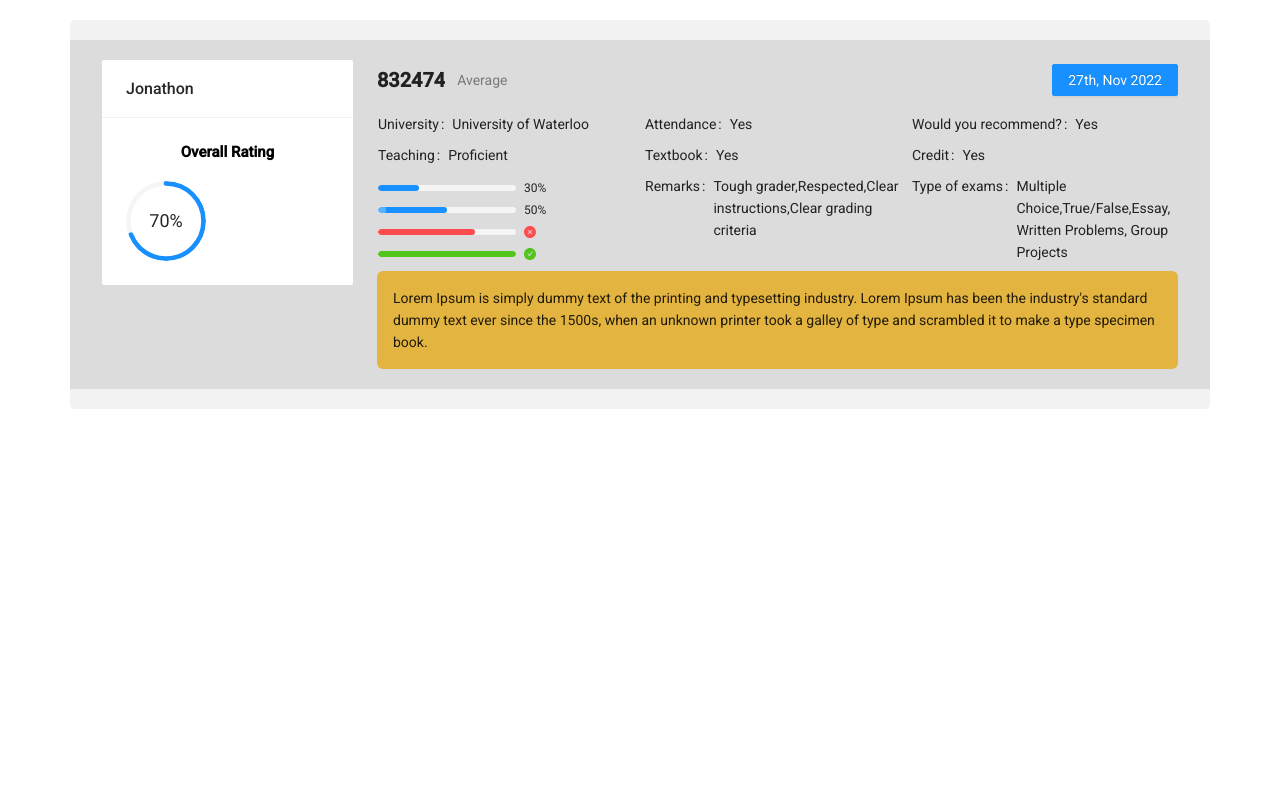
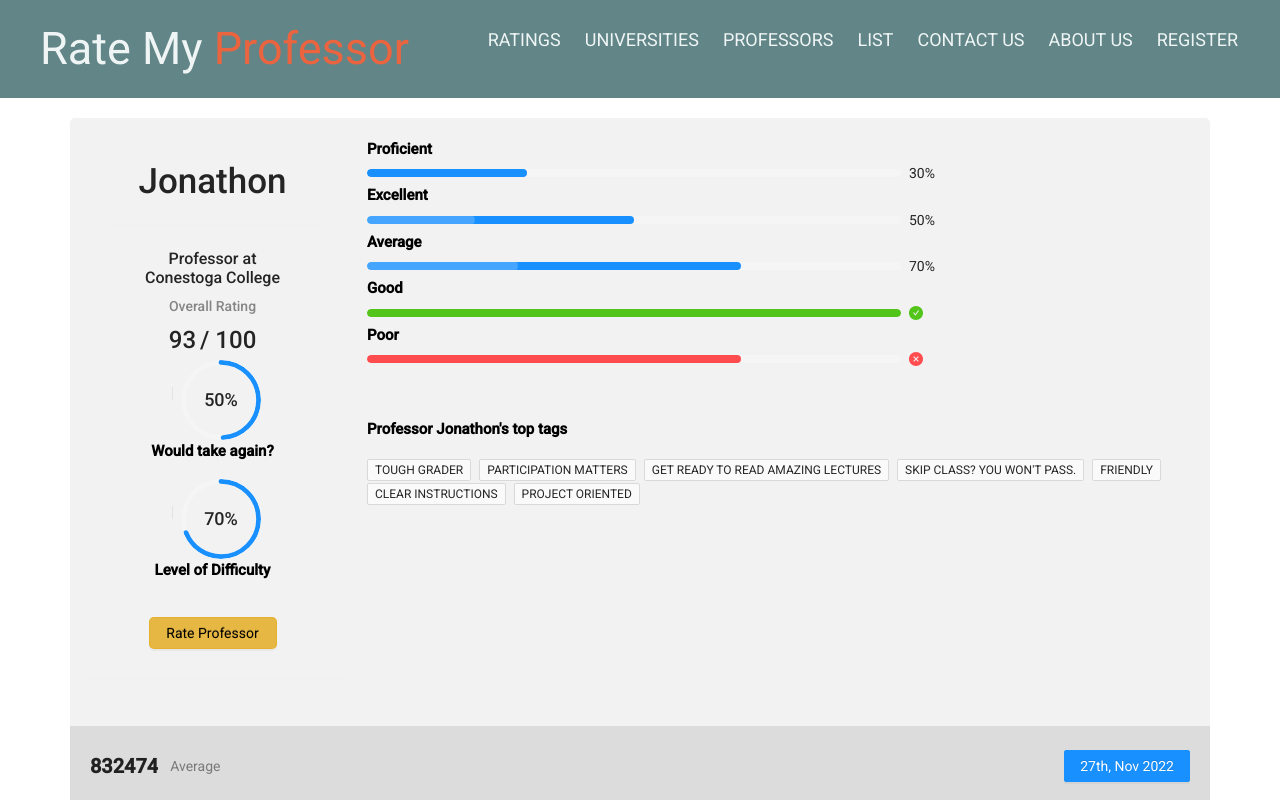
Before and after one commit to meeet-panchal/rate-my-professor, a React (Create React App) app: page /professors in a window 1280 px wide. Shown: the top 800 px of the page. Built offline with nearby package versions, Linux system fonts and the light colour scheme.

Commit message:
added the professor info component

```diff
--- a/src/App.js
+++ b/src/App.js
@@ -8,6 +8,7 @@ import ContactUs from "./components/Contact/contact";
 import Professor from "./components/ProfessorDetails/ProfessorDetails";
 import { Routes, Route } from "react-router-dom";
 import Donation from "./components/Donation";
+import ProfessorList from "./components/ProfessorList/ProfessorList";
 
 function App() {
   return (
@@ -20,6 +21,7 @@ function App() {
       <Route path="/contact" element={<ContactUs />} />
       <Route path="/professors" element={<Professor />} />
       <Route path="/donation" element={<Donation />} />
+      <Route path="/professorlist" element={<ProfessorList />} />
 
       {/* <Route path="/*" element={<NotFound />} /> */}
     </Routes>
--- a/src/components/MainHeader.js
+++ b/src/components/MainHeader.js
@@ -4,7 +4,6 @@ const MainHeader = () => {
   return (
     <header>
       <div className="navigation" id="navigation">
-
         <ul>
           <li>
             <Link to="/ratings">RATINGS</Link>
@@ -14,6 +13,9 @@ const MainHeader = () => {
           </li>
           <li>
             <Link to="/professors">PROFESSORS</Link>
+          </li>
+          <li>
+            <Link to="/professorlist">LIST</Link>
           </li>
           <li>
             <Link to="/contact">CONTACT US</Link>
--- /dev/null
+++ b/src/components/ProfessorDetails/ProfessorDetails.css
@@ -0,0 +1,3 @@
+.ant-card-head {
+  font-size: 35px !important;
+}
--- a/src/components/ProfessorDetails/ProfessorDetails.js
+++ b/src/components/ProfessorDetails/ProfessorDetails.js
@@ -6,22 +6,101 @@ import React from "react";
 import { Progress } from "antd";
 import { Button, Descriptions, PageHeader, Statistic, Tag } from "antd";
 import DescriptionsItem from "antd/lib/descriptions/Item";
+import MainHeader from "../MainHeader";
+import { Divider } from "antd";
+import "./ProfessorDetails.css";
 
 const Professor = () => (
-  <Container>
-    <Row
-      className="site-card-border-less-wrapper"
-      style={{ backgroundColor: "#dcdcdc", padding: "20px" }}
-    >
-      <Col xs={12} md={3}>
-        {" "}
-        <Card title="Jonathon" bordered={false}>
-          <p>Overall Rating</p>
-          <Progress type="circle" percent={70} width={80} />
-        </Card>
-      </Col>
+  <>
+    <nav>
+      <div className="logo">
+        <a href="index.html">
+          <span id="part1">Rate My</span>
+          <span id="part2"> Professor</span>
+        </a>
+      </div>
+      <MainHeader></MainHeader>
+      {/* <i className="fa fa-bars" onClick="showmenu()"></i> */}
+    </nav>
 
-      <Col xs={12} md={9}>
+    <Container>
+      <Row className="text-center">
+        <Col xs={12} md={3}>
+          {" "}
+          <Card
+            className="ant-card-head py-0"
+            title="Jonathon"
+            bordered={false}
+          >
+            <h6>Professor at Conestoga College</h6>
+            <Statistic title="Overall Rating" value={93} suffix="/ 100" />
+
+            <Row>
+              <Col>
+                <Divider type="vertical" />
+                <Progress type="circle" percent={50} width={80} />{" "}
+                <p>Would take again?</p>
+              </Col>
+              <Col>
+                <Divider type="vertical" />
+                <Progress type="circle" percent={70} width={80} />{" "}
+                <p>Level of Difficulty</p>
+              </Col>
+            </Row>
+
+            <Button
+              type="primary"
+              htmlType="submit"
+              style={{
+                width: "10vw",
+                backgroundColor: "rgba(228, 175, 43, 0.88)",
+                border: "1px solid rgba(228, 175, 43, 0.88)",
+                color: "black",
+                borderRadius: "5px",
+              }}
+            >
+              Rate Professor
+            </Button>
+          </Card>
+        </Col>
+        <Col xs={12} md={9}>
+          <DescriptionsItem>
+            {" "}
+            <div
+              style={{
+                width: 570,
+              }}
+            >
+              <p className="m-0 text-start">Proficient</p>{" "}
+              <Progress percent={30} />
+              <p className="m-0 text-start">Excellent</p>
+              <Progress percent={50} status="active" />
+              <p className="m-0 text-start">Average</p>
+              <Progress percent={70} status="active" />
+              <p className="m-0 text-start">Good</p>
+              <Progress percent={100} />
+              <p className="m-0 text-start">Poor</p>
+              <Progress percent={70} status="exception" />
+            </div>
+          </DescriptionsItem>
+
+          <div className="text-start mt-5">
+            <p className="text-start">Professor Jonathon's top tags</p>
+            <Tag color="default"> TOUGH GRADER</Tag>
+            <Tag color="default">PARTICIPATION MATTERS</Tag>
+            <Tag color="default"> GET READY TO READ AMAZING LECTURES</Tag>
+            <Tag color="default"> SKIP CLASS? YOU WON'T PASS.</Tag>
+            <Tag color="default">FRIENDLY</Tag>
+            <Tag color="default">CLEAR INSTRUCTIONS</Tag>
+            <Tag color="default">PROJECT ORIENTED</Tag>
+          </div>
+        </Col>
+      </Row>
+
+      <Row
+        className="site-card-border-less-wrapper mt-5"
+        style={{ backgroundColor: "#dcdcdc", padding: "20px" }}
+      >
         <PageHeader
           className="site-page-header p-0"
           title="832474"
@@ -32,7 +111,7 @@ const Professor = () => (
             </Button>,
           ]}
         >
-          <Descriptions size="small" column={3}>
+          <Descriptions size="small">
             <Descriptions.Item label="University">
               University of Waterloo
             </Descriptions.Item>
@@ -45,19 +124,7 @@ const Professor = () => (
             <Descriptions.Item label="Teaching">Proficient</Descriptions.Item>
             <Descriptions.Item label="Textbook">Yes</Descriptions.Item>
             <Descriptions.Item label="Credit">Yes</Descriptions.Item>
-            <DescriptionsItem>
-              {" "}
-              <div
-                style={{
-                  width: 170,
-                }}
-              >
-                <Progress percent={30} size="small" />
-                <Progress percent={50} size="small" status="active" />
-                <Progress percent={70} size="small" status="exception" />
-                <Progress percent={100} size="small" />
-              </div>
-            </DescriptionsItem>
+
             <Descriptions.Item label="Remarks">
               Tough grader,Respected,Clear instructions,Clear grading criteria
             </Descriptions.Item>
@@ -76,8 +143,8 @@ const Professor = () => (
             </Descriptions.Item>
           </Descriptions>
         </PageHeader>
-      </Col>
-    </Row>
-  </Container>
+      </Row>
+    </Container>
+  </>
 );
 export default Professor;
--- /dev/null
+++ b/src/components/ProfessorList/ProfessorList.js
@@ -0,0 +1,98 @@
+import Container from "react-bootstrap/Container";
+import Row from "react-bootstrap/Row";
+import Col from "react-bootstrap/Col";
+import { Card } from "antd";
+import React from "react";
+import { Progress } from "antd";
+import { Button, Descriptions, PageHeader, Statistic, Tag } from "antd";
+import DescriptionsItem from "antd/lib/descriptions/Item";
+import MainHeader from "../MainHeader";
+
+const ProfessorList = () => (
+  <>
+    <nav>
+      <div className="logo">
+        <a href="index.html">
+          <span id="part1">Rate My</span>
+          <span id="part2"> Professor</span>
+        </a>
+      </div>
+      <MainHeader></MainHeader>
+      {/* <i className="fa fa-bars" onClick="showmenu()"></i> */}
+    </nav>
+
+    <Container>
+      <Row
+        className="site-card-border-less-wrapper"
+        style={{ backgroundColor: "#dcdcdc", padding: "20px" }}
+      >
+        <Col xs={12} md={3}>
+          {" "}
+          <Card title="Jonathon" bordered={false}>
+            <p>Overall Rating</p>
+            <Progress type="circle" percent={70} width={80} />
+          </Card>
+        </Col>
+
+        <Col xs={12} md={9}>
+          <PageHeader
+            className="site-page-header p-0"
+            title="832474"
+            subTitle="Average"
+            extra={[
+              <Button key="1" type="primary">
+                27th, Nov 2022
+              </Button>,
+            ]}
+          >
+            <Descriptions size="small" column={3}>
+              <Descriptions.Item label="University">
+                University of Waterloo
+              </Descriptions.Item>
+              <Descriptions.Item label="Attendance">
+                <a>Yes</a>
+              </Descriptions.Item>
+              <Descriptions.Item label="Would you recommend?">
+                Yes
+              </Descriptions.Item>
+              <Descriptions.Item label="Teaching">Proficient</Descriptions.Item>
+              <Descriptions.Item label="Textbook">Yes</Descriptions.Item>
+              <Descriptions.Item label="Credit">Yes</Descriptions.Item>
+              <DescriptionsItem>
+                {" "}
+                <div
+                  style={{
+                    width: 170,
+                  }}
+                >
+                  <Progress percent={90} size="small" />
+                  <Progress percent={50} size="small" status="active" />
+                  <Progress percent={70} size="small" status="exception" />
+                  <Progress percent={100} size="small" />
+                </div>
+              </DescriptionsItem>
+              <Descriptions.Item label="Remarks">
+                Tough grader,Respected,Clear instructions,Clear grading criteria
+              </Descriptions.Item>
+              <Descriptions.Item label="Type of exams">
+                Multiple Choice,True/False,Essay, Written Problems, Group
+                Projects
+              </Descriptions.Item>
+
+              <Descriptions.Item
+                className="rounded p-3"
+                style={{ color: "#e4af2be0", backgroundColor: "#e4af2be0" }}
+              >
+                Lorem Ipsum is simply dummy text of the printing and typesetting
+                industry. Lorem Ipsum has been the industry's standard dummy
+                text ever since the 1500s, when an unknown printer took a galley
+                of type and scrambled it to make a type specimen book.
+              </Descriptions.Item>
+            </Descriptions>
+          </PageHeader>
+        </Col>
+      </Row>
+    </Container>
+  </>
+);
+export default ProfessorList;
```
